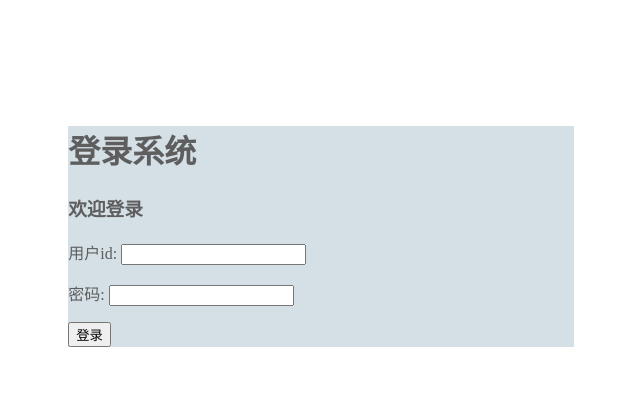
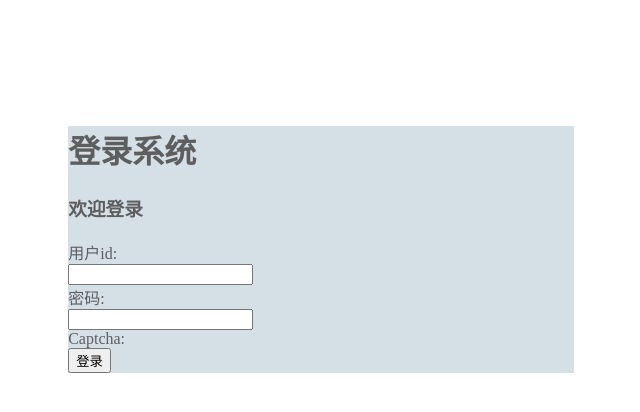
Before and after one commit to jahauy/webserver-py-dev, a Django app: page /login/ in a window 1280 px wide. Shown: the top 412 px of the page, without its empty margins (319-959 px from the left). Run offline with Django 4.2, Linux system fonts and the light colour scheme.

Commit message:
新增验证码功能

```diff
--- a/lab_manage/lab_manage/settings.py
+++ b/lab_manage/lab_manage/settings.py
@@ -38,6 +38,7 @@ INSTALLED_APPS = [
     "django.contrib.sessions",
     "django.contrib.messages",
     "django.contrib.staticfiles",
+    "captcha", # 验证码，django-simple-captcha
     "user_infos",
 ]
 
--- a/lab_manage/lab_manage/urls.py
+++ b/lab_manage/lab_manage/urls.py
@@ -17,6 +17,7 @@ from django.contrib import admin
 from django.urls import path, include
 
 urlpatterns = [
+    path('captcha/', include('captcha.urls')),
     path("admin/", admin.site.urls),
     path('', include('user_infos.urls'), name='user_infos')
 ]
--- a/lab_manage/user_infos/forms.py
+++ b/lab_manage/user_infos/forms.py
@@ -2,14 +2,22 @@
 
 from django import forms
 from .models import User
+from captcha.fields import CaptchaField
 
 
 class UserLoginForm(forms.ModelForm):
+    captcha = CaptchaField(label='验证码')
+
     class Meta:
         model = User
         fields = ('userid', 'password')
 
 
+# class UserLoginForm(forms.Form):
+#     captcha = CaptchaField(label='验证码')
+#     userid = forms.CharField(label="用户名", max_length=128, widget=forms.TextInput())
+#     password = forms.CharField(label="密码", max_length=256, widget=forms.PasswordInput())
+
 class UserRegisterForm(forms.ModelForm):
     class Meta:
         model = User
--- a/lab_manage/user_infos/templates/user_infos/login.html
+++ b/lab_manage/user_infos/templates/user_infos/login.html
@@ -9,12 +9,25 @@
     <h1>登录系统</h1>
     <form action="/login/" method="post">
         {% csrf_token %}
-        {% if message %}
-            <div class="alert alert-warning">{{ message }}</div>
+        {% if login_form.captcha.errors %}
+            <div>{{ login_form.captcha.errors }}</div>
+        {% elif message %}
+            <div>{{ message }}</div>
         {% endif %}
         <h3>欢迎登录</h3>
         <div>
-          {{ login_form.as_p }}
+            {{ login_form.userid.label_tag }}<br>
+            {{ login_form.userid }}
+        </div>
+
+        <div>
+            {{ login_form.password.label_tag }}<br>
+            {{ login_form.password }}
+        </div>
+
+        <div>
+            {{ login_form.captcha.label_tag }}<br>
+            {{ login_form.captcha }}
         </div>
         <div>
             <button type="submit">登录</button>
--- a/lab_manage/user_infos/urls.py
+++ b/lab_manage/user_infos/urls.py
@@ -1,4 +1,4 @@
-from django.urls import path, re_path
+from django.urls import path, re_path, include
 from . import views
 
 app_name = 'user_infos'
--- a/lab_manage/user_infos/views.py
+++ b/lab_manage/user_infos/views.py
@@ -31,7 +31,7 @@ def login(request):
             try:
                 user = User.objects.get(userid=userid)
                 if user.password == password:
-                    return redirect(reverse('user_infos::index'))
+                    return redirect('')
                 else:
                     message = 'Password invalid...'
             except:
```
Also changed, not shown: lab_manage/db.sqlite3.
